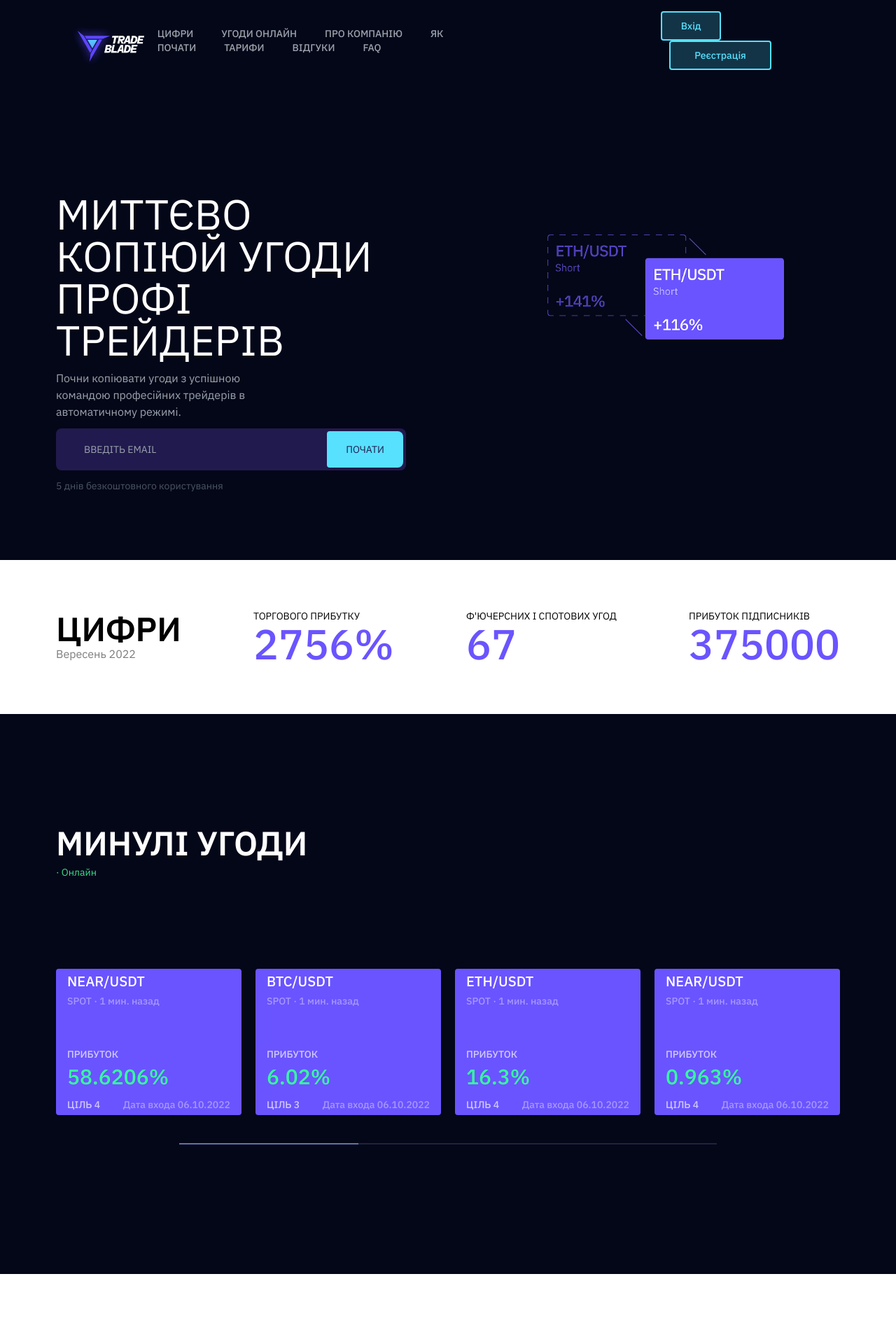
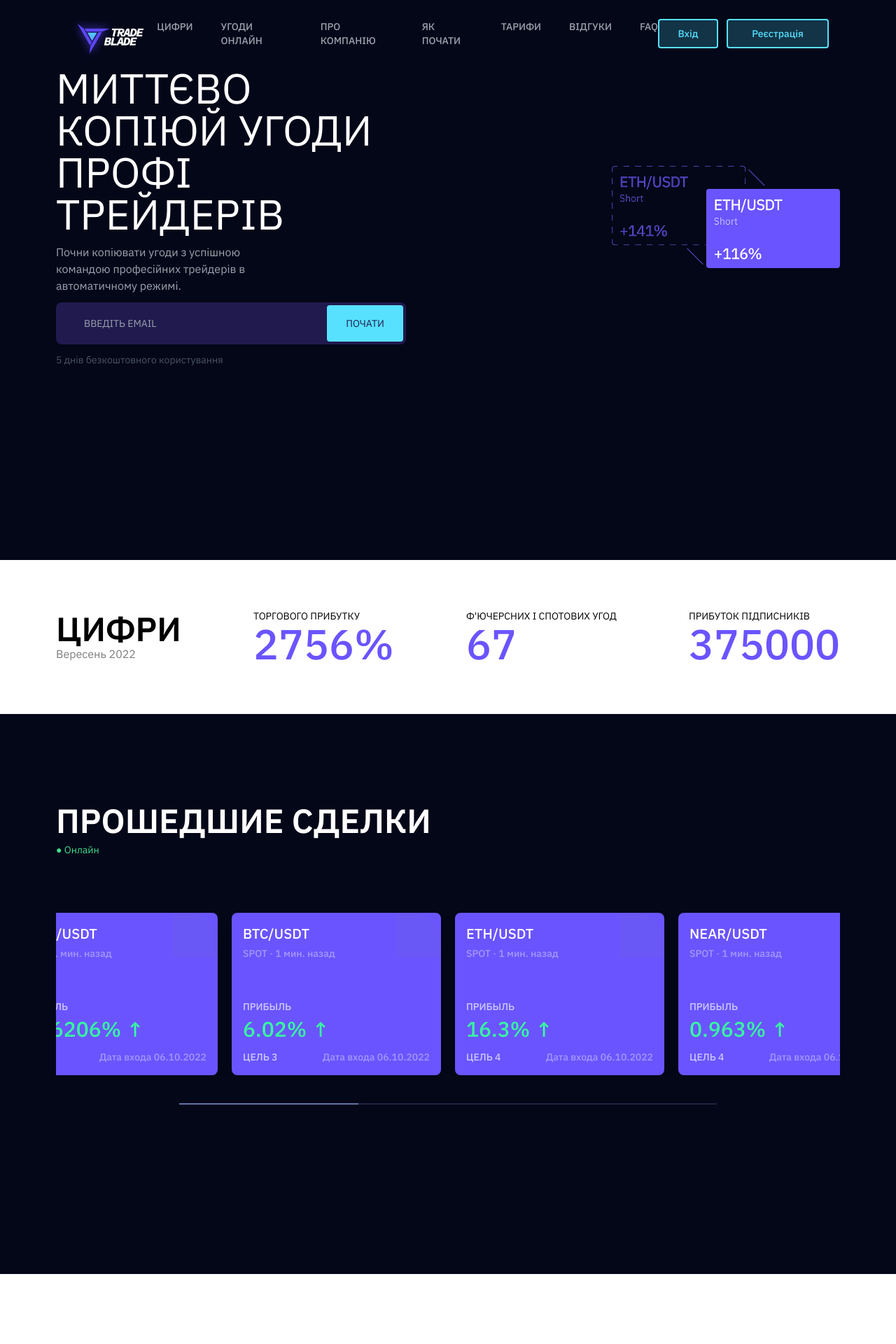
Before and after one commit to YaroslavOkrema/react-landing, a React (Create React App) app: page / in a window 1280 px wide. Shown: the top 1920 px of the page at 70% size. Built offline with nearby package versions, Linux system fonts and the light colour scheme.

Commit message:
feat: add design phone and burger

```diff
--- a/package.json
+++ b/package.json
@@ -7,6 +7,7 @@
     "@testing-library/jest-dom": "^6.6.3",
     "@testing-library/react": "^16.2.0",
     "@testing-library/user-event": "^13.5.0",
+    "lucide-react": "^0.475.0",
     "react": "^19.0.0",
     "react-dom": "^19.0.0",
     "react-scripts": "5.0.1",
--- a/src/components/Footer/index.jsx
+++ b/src/components/Footer/index.jsx
@@ -2,66 +2,31 @@ import React from 'react'
 
 const Footer = () => {
   return (
-    <footer className="h-auto bg-[#040718] flex items-center justify-between px-20 pt-3">
-      <div>
-        <h2 className="text-sm font-normal uppercase text-[#686a74] mb-60">
+      <footer className="h-auto bg-[#040718] flex flex-col md:flex-row items-center md:justify-between px-6 md:px-20 pt-3">
+        <div className="w-full md:w-auto text-center md:text-left">
+          <h2 className="text-xs md:text-sm font-normal uppercase text-[#686a74] mb-4 md:mb-60">
             Швидка навігація
           </h2>
           <nav>
-          <div className="links text-sm text-gray-400 uppercase font-medium space-x-10">
-            <a
-              className="transition-all duration-300 hover:text-white"
-              href="#"
-            >
-              Цифри
-            </a>
-            <a
-              className="transition-all duration-300 hover:text-white"
-              href="#"
-            >
-              Угоди онлайн
-            </a>
-            <a
-              className="transition-all duration-300 hover:text-white"
-              href="#"
-            >
-              Про компанію
-            </a>
-            <a
-              className="transition-all duration-300 hover:text-white"
-              href="#"
-            >
-              як почати
-            </a>
-            <a
-              className="transition-all duration-300 hover:text-white"
-              href="#"
-            >
-              тарифи
-            </a>
-            <a
-              className="transition-all duration-300 hover:text-white"
-              href="#"
-            >
-              відгуки
-            </a>
-            <a
-              className="transition-all duration-300 hover:text-white"
-              href="#"
-            >
-              FAQ
-            </a>
+            <div className="text-xs md:text-sm text-gray-400 uppercase font-medium md:space-x-10 flex flex-col md:flex-row items-center md:items-start">
+              <a className="transition-all duration-300 hover:text-white" href="#">Цифри</a>
+              <a className="transition-all duration-300 hover:text-white" href="#">Угоди онлайн</a>
+              <a className="transition-all duration-300 hover:text-white" href="#">Про компанію</a>
+              <a className="transition-all duration-300 hover:text-white" href="#">Як почати</a>
+              <a className="transition-all duration-300 hover:text-white" href="#">Тарифи</a>
+              <a className="transition-all duration-300 hover:text-white" href="#">Відгуки</a>
+              <a className="transition-all duration-300 hover:text-white" href="#">FAQ</a>
             </div>
           </nav>
         </div>
 
-      <div className="h-[330px] border-l border-gray-600 mx-10"></div>
+        <div className="hidden md:block h-[330px] border-l border-gray-600 mx-10"></div>
 
-      <div>
-        <div className="logo w-[131px] h-[64px] mb-60">
+        <div className="w-full md:w-auto flex flex-col items-center md:items-start mt-6 md:mt-0">
+          <div className="logo w-[131px] h-[64px] mb-4 md:mb-60">
             <img src="/img/logo.png" alt="logo" />
           </div>
-        <p className="text-sm font-normal text-[#686a74]">
+          <p className="text-xs md:text-sm font-normal text-[#686a74] text-center md:text-left">
             © 2022 TradeBlade. All rights reserved
           </p>
         </div>
--- a/src/components/Header/index.js
+++ b/src/components/Header/index.js
@@ -1,70 +1,96 @@
-import React from 'react'
+import React, {useState} from 'react'
+import { Menu, X } from 'lucide-react';
 
 const Header = () => {
+  const [menuOpen, setMenuOpen] = useState(false);
+
   return (
-    <section className="h-screen bg-[#040718] text-white px-20">
-      <nav className="flex items-center justify-between px-4 py-4 mb-40">
-        <div className="logo w-[131px] h-[64px]">
-          <img src="/img/logo.png" alt="logo" />
+      <section className="h-screen bg-[#040718] text-white px-6 sm:px-10 md:px-20">
+        <nav className="flex items-center justify-between px-4 py-4 relative">
+          <div className="logo w-[100px] md:w-[131px] h-[50px] md:h-[64px]">
+            <img src="/img/logo.png" alt="logo"/>
           </div>
-        <div className="links text-sm text-gray-400 uppercase font-medium space-x-10">
-          <a className="transition-all duration-300 hover:text-white" href="#">
-            Цифри
-          </a>
-          <a className="transition-all duration-300 hover:text-white" href="#">
-            Угоди онлайн
-          </a>
-          <a className="transition-all duration-300 hover:text-white" href="#">
-            Про компанію
-          </a>
-          <a className="transition-all duration-300 hover:text-white" href="#">
-            як почати
-          </a>
-          <a className="transition-all duration-300 hover:text-white" href="#">
-            тарифи
-          </a>
-          <a className="transition-all duration-300 hover:text-white" href="#">
-            відгуки
-          </a>
-          <a className="transition-all duration-300 hover:text-white" href="#">
-            FAQ
-          </a>
+
+          <div className="hidden md:flex text-sm text-gray-400 uppercase font-medium space-x-4 md:space-x-10">
+            <a className="transition-all duration-300 hover:text-white" href="#">Цифри</a>
+            <a className="transition-all duration-300 hover:text-white" href="#">Угоди онлайн</a>
+            <a className="transition-all duration-300 hover:text-white" href="#">Про компанію</a>
+            <a className="transition-all duration-300 hover:text-white" href="#">Як почати</a>
+            <a className="transition-all duration-300 hover:text-white" href="#">Тарифи</a>
+            <a className="transition-all duration-300 hover:text-white" href="#">Відгуки</a>
+            <a className="transition-all duration-300 hover:text-white" href="#">FAQ</a>
           </div>
-        <div className="btns space-x-3">
-          <button className="bg-[#133447] w-[86px] h-[42px] text-sm font-medium text-[#57E1FF] border-2 border-[#57E1FF] py-2 px-4 rounded transition-all duration-300 hover:bg-[#57E1FF] hover:text-[#133447]">
+
+          {/* Desktop Buttons */}
+          <div className="hidden md:flex space-x-3">
+            <button
+                className="bg-[#133447] w-[86px] h-[42px] text-sm font-medium text-[#57E1FF] border-2 border-[#57E1FF] py-1 px-3 rounded transition-all duration-300 hover:bg-[#57E1FF] hover:text-[#133447]">
               Вхід
             </button>
-          <button className="bg-[#133447] w-[146px] h-[42px] text-sm font-medium text-[#57E1FF] border-2 border-[#57E1FF] py-2 px-4 rounded transition-all duration-300 hover:bg-[#57E1FF] hover:text-[#133447]">
+            <button
+                className="bg-[#133447] w-[146px] h-[42px] text-sm font-medium text-[#57E1FF] border-2 border-[#57E1FF] py-1 px-3 rounded transition-all duration-300 hover:bg-[#57E1FF] hover:text-[#133447]">
               Реєстрація
             </button>
           </div>
+
+          <button className="md:hidden" onClick={() => setMenuOpen(!menuOpen)}>
+            {menuOpen ? <X className="w-8 h-8 text-white"/> : <Menu className="w-8 h-8 text-white"/>}
+          </button>
+
+          {menuOpen && (
+              <div className="absolute top-0 left-0 w-full h-screen bg-[#6C4BFF] text-white flex flex-col items-center justify-center space-y-6 z-50">
+                <button
+                    className="absolute top-4 right-6 text-white"
+                    onClick={() => setMenuOpen(false)}
+                >
+                  <X className="w-8 h-8" />
+                </button>
+
+                <a className="text-lg font-medium" href="#">ЦИФРИ</a>
+                <a className="text-lg font-medium" href="#">СДЕЛКИ ОНЛАЙН</a>
+                <a className="text-lg font-medium" href="#">О КОМПАНИИ</a>
+                <a className="text-lg font-medium" href="#">КАК НАЧАТЬ</a>
+                <a className="text-lg font-medium" href="#">ТАРИФЫ</a>
+                <a className="text-lg font-medium" href="#">ОТЗЫВЫ</a>
+                <a className="text-lg font-medium" href="#">FAQ</a>
+
+                <div className="flex space-x-4 mt-6">
+                  <button className="bg-[#57E1FF] text-black font-bold uppercase px-6 py-3 rounded shadow-md">
+                    РЕГИСТРАЦИЯ
+                  </button>
+                  <button className="border-2 border-[#57E1FF] text-[#57E1FF] font-bold uppercase px-6 py-3 rounded shadow-md">
+                    ВОЙТИ
+                  </button>
+                </div>
+              </div>
+          )}
         </nav>
 
-      <div className="flex items-center">
+        <div className="flex flex-col md:flex-row items-center text-center md:text-left">
           <div>
-          <h1 className="text-6xl w-3/5 uppercase mb-3">
+            <h1 className="text-4xl md:text-6xl text-left w-full md:w-3/5 uppercase mb-3">
               миттєво копіюй угоди профі трейдерів
             </h1>
-          <p className="text-base font-normal w-2/5 text-gray-400 mb-3">
-            Почни копіювати угоди з успішною командою професійних трейдерів в
-            автоматичному режимі.
+            <p className="text-base font-normal w-full md:w-2/5 text-gray-400 mb-3 text-left">
+              Почни копіювати угоди з успішною командою професійних трейдерів в автоматичному режимі.
             </p>
-          <div className="relative w-[500px] h-[60px] mb-3">
+            <div className="relative w-full md:w-[500px] h-[50px] md:h-[60px] mb-3">
               <input
                   type="email"
                   className="bg-[#211a4e] text-sm text-white py-2 px-4 pl-10 pr-16 rounded-lg w-full h-full placeholder:text-sm uppercase"
                   placeholder="Введіть email"
               />
-            <button className="absolute right-1 top-1/2 transform -translate-y-1/2 bg-[#57E1FF] rounded text-sm uppercase text-[#211a4e] py-2 px-4 rounded-r-lg w-[109px] h-[52px]">
+              <button
+                  className="absolute right-1 top-1/2 transform -translate-y-1/2 bg-[#57E1FF] rounded text-sm uppercase text-[#211a4e] py-2 px-4 w-[90px] md:w-[109px] h-[40px] md:h-[52px]">
                 Почати
               </button>
             </div>
-          <p className="text-sm font-normal w-2/5 text-gray-600">
+            <p className="text-sm font-normal w-full md:w-2/5 text-gray-600 text-left">
               5 днів безкоштовного користування
             </p>
           </div>
-        <div className="transform -translate-y-20 -translate-x-20 sm: w-1/2 h-auto">
-          <img src="/img/ETH.png" alt="ETH" />
+          <div className="mt-6 md:mt-0 md:ml-10 w-full md:w-1/2">
+            <img className="w-full max-w-[300px] md:max-w-full mx-auto" src="/img/ETH.png" alt="ETH"/>
           </div>
         </div>
       </section>
--- a/src/components/Transactions/index.jsx
+++ b/src/components/Transactions/index.jsx
@@ -2,91 +2,33 @@ import React from 'react'
 
 const Transactions = () => {
   return (
-    <section className="h-screen bg-[#040718] text-white px-20 pt-40">
-      <div className="mb-32">
-        <h1 className="text-5xl font-bold uppercase mb-2">Минулі угоди</h1>
-        <p className="text-sm font-normal text-[#3fde8c]">· Онлайн</p>
+      <section className="min-h-screen bg-[#040718] text-white px-5 sm:px-10 md:px-20 pt-20 sm:pt-32">
+        <div className="mb-10 sm:mb-20">
+          <h1 className="text-3xl sm:text-5xl font-bold uppercase mb-2">Прошедшие сделки</h1>
+          <p className="text-xs sm:text-sm font-normal text-[#3fde8c] flex items-center">● Онлайн</p>
         </div>
-      <div className="flex gap-5 justify-center overflow-hidden">
-        <div className="w-[299px] h-[209px] bg-[#6A54FF] px-4 py-1 rounded">
-          <h1 className="font-medium text-xl uppercase mb-1">NEAR/USDT</h1>
-          <p className="text-sm font-medium text-[#a798ff] mb-14">
-            SPOT · 1 мин. назад
-          </p>
+        <div className="w-full overflow-x-auto flex justify-start md:justify-center">
+          <div className="flex gap-5 min-w-max">
+            {[
+              { pair: "NEAR/USDT", profit: "58.6206%", target: "Цель 4" },
+              { pair: "BTC/USDT", profit: "6.02%", target: "Цель 3" },
+              { pair: "ETH/USDT", profit: "16.3%", target: "Цель 4" },
+              { pair: "NEAR/USDT", profit: "0.963%", target: "Цель 4" }
+            ].map((trade, index) => (
+                <div key={index} className="relative w-[299px] h-auto bg-[#6A54FF] px-4 py-4 rounded-lg shadow-lg">
+                  <h1 className="font-medium text-lg sm:text-xl uppercase mb-1">{trade.pair}</h1>
+                  <p className="text-xs sm:text-sm font-medium text-[#a798ff] mb-5 sm:mb-14">SPOT · 1 мин. назад</p>
 
-          <h2 className="font-medium text-sm uppercase text-[#d2cbfd] mb-1">
-            Прибуток
-          </h2>
-          <p className="text-3xl font-medium text-[#36fe9f] mb-3">58.6206%</p>
+                  <h2 className="font-medium text-xs sm:text-sm uppercase text-[#d2cbfd] mb-1">Прибыль</h2>
+                  <p className="text-2xl sm:text-3xl font-medium text-[#36fe9f] mb-3">{trade.profit} ↑</p>
 
-          <div className="flex items-center justify-between">
-            <p className="font-medium text-sm uppercase text-[#d2cbfd]">
-              Ціль 4
-            </p>
-            <p className="text-sm font-medium text-[#a798ff]">
-              Дата входа 06.10.2022
-            </p>
+                  <div className="flex flex-col sm:flex-row items-start sm:items-center justify-between">
+                    <p className="font-medium text-xs sm:text-sm uppercase text-[#d2cbfd]">{trade.target}</p>
+                    <p className="text-xs sm:text-sm font-medium text-[#a798ff]">Дата входа 06.10.2022</p>
                   </div>
+                  <div className="absolute top-0 right-0 w-16 h-16 bg-[#5f73a5] opacity-10 rounded-tr-[40px]"></div>
                 </div>
-        <div className="w-[299px] h-[209px] bg-[#6A54FF] px-4 py-1 rounded">
-          <h1 className="font-medium text-xl uppercase mb-1">BTC/USDT</h1>
-          <p className="text-sm font-medium text-[#a798ff] mb-14">
-            SPOT · 1 мин. назад
-          </p>
-
-          <h2 className="font-medium text-sm uppercase text-[#d2cbfd] mb-1">
-            Прибуток
-          </h2>
-          <p className="text-3xl font-medium text-[#36fe9f] mb-3">6.02%</p>
-
-          <div className="flex items-center justify-between">
-            <p className="font-medium text-sm uppercase text-[#d2cbfd]">
-              Ціль 3
-            </p>
-            <p className="text-sm font-medium text-[#a798ff]">
-              Дата входа 06.10.2022
-            </p>
-          </div>
-        </div>
-        <div className="w-[299px] h-[209px] bg-[#6A54FF] px-4 py-1 rounded">
-          <h1 className="font-medium text-xl uppercase mb-1">ETH/USDT</h1>
-          <p className="text-sm font-medium text-[#a798ff] mb-14">
-            SPOT · 1 мин. назад
-          </p>
-
-          <h2 className="font-medium text-sm uppercase text-[#d2cbfd] mb-1">
-            Прибуток
-          </h2>
-          <p className="text-3xl font-medium text-[#36fe9f] mb-3">16.3%</p>
-
-          <div className="flex items-center justify-between">
-            <p className="font-medium text-sm uppercase text-[#d2cbfd]">
-              Ціль 4
-            </p>
-            <p className="text-sm font-medium text-[#a798ff]">
-              Дата входа 06.10.2022
-            </p>
-          </div>
-        </div>
-        <div className="w-[299px] h-[209px] bg-[#6A54FF] px-4 py-1 rounded">
-          <h1 className="font-medium text-xl uppercase mb-1">NEAR/USDT</h1>
-          <p className="text-sm font-medium text-[#a798ff] mb-14">
-            SPOT · 1 мин. назад
-          </p>
-
-          <h2 className="font-medium text-sm uppercase text-[#d2cbfd] mb-1">
-            Прибуток
-          </h2>
-          <p className="text-3xl font-medium text-[#36fe9f] mb-3">0.963%</p>
-
-          <div className="flex items-center justify-between">
-            <p className="font-medium text-sm uppercase text-[#d2cbfd]">
-              Ціль 4
-            </p>
-            <p className="text-sm font-medium text-[#a798ff]">
-              Дата входа 06.10.2022
-            </p>
-          </div>
+            ))}
           </div>
         </div>
         <div className="flex items-center max-w-screen-md mx-auto my-10">
```
Also changed, not shown: src/components/About/index.jsx (+15 -12 lines), src/components/Numbers/index.jsx (+16 -16 lines), src/components/Questions/index.jsx (+7 -7 lines), src/components/Tariffs/index.jsx (+32 -78 lines), 1 other file (tests, documents, lock files or other folders). Lines whose indentation alone changed are shown as unchanged.
